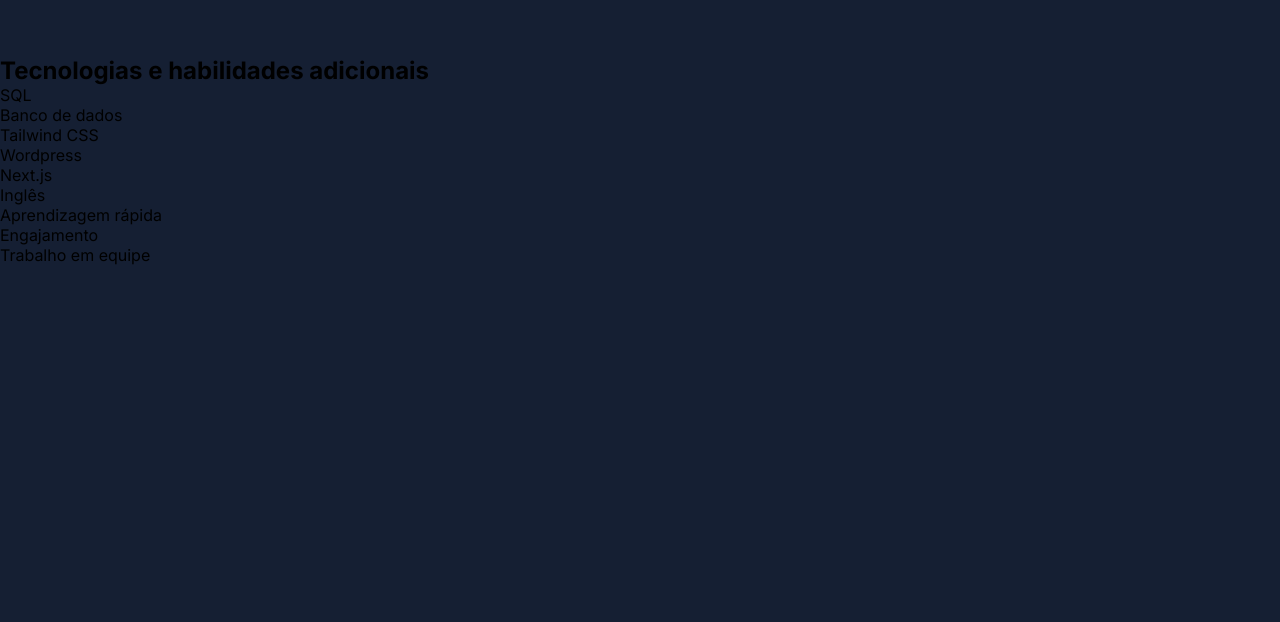
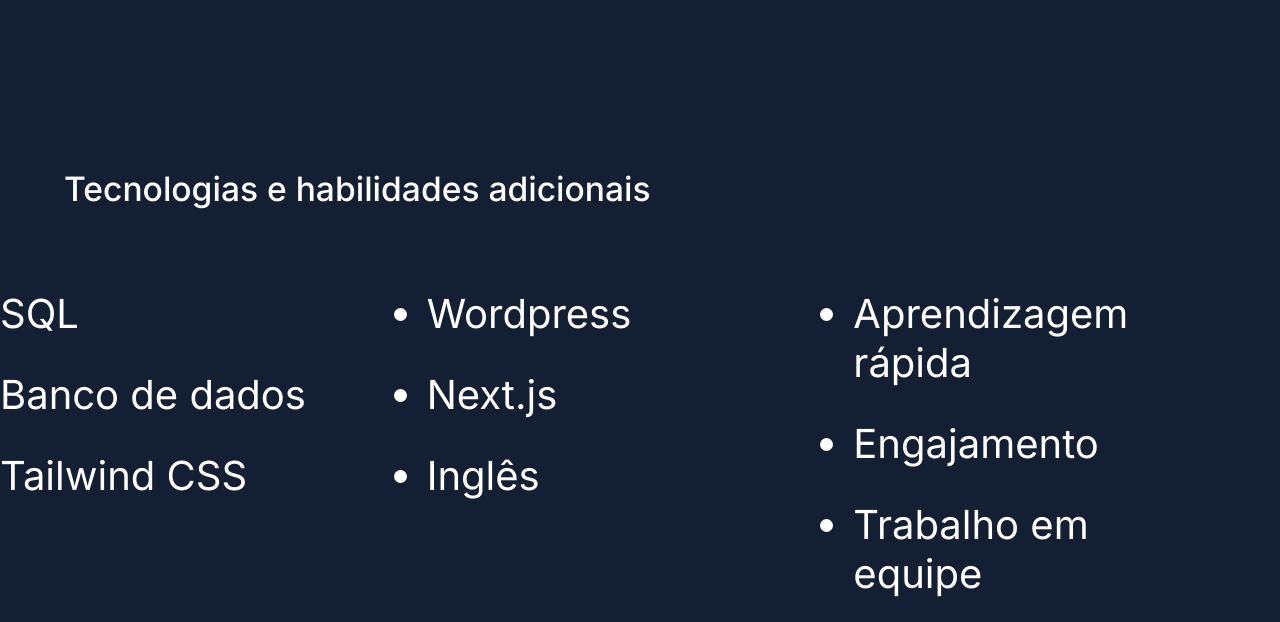
Before and after one commit to iSantanaaH/front-end-web, a Next.js app: page / in a window 1280 px wide. Shown: the part 2952-3574 px from the top of the page. Before the commit the page ends 3217 px from the top, so only its background shows below. Built offline with nearby package versions, Linux system fonts and the light colour scheme.

Commit message:
create layout aditional skills

```diff
--- a/app/page.module.css
+++ b/app/page.module.css
@@ -241,10 +241,11 @@
   max-width: calc(100vw - 5rem);
 }
 
-.Technologies h2 {
+.Technologies h2,
+.AditionalTitle h2 {
   font-weight: 500;
   color: var(--white-full);
-  font-size: 2rem;
+  font-size: 2.1rem;
   margin: 7rem 0 3rem 4rem;
 }
 
@@ -259,6 +260,25 @@
 }
 
 .ImageTechnologies {
-  /* background: blue; */
   border-radius: 0.8rem;
 }
+
+.AditionalSkills {
+  display: grid;
+}
+
+.AditionalTitle h2 {
+  grid-column: 1 / span 3;
+}
+
+.ContainerSkills{
+  margin: 0 auto;
+  display: grid;
+  grid-template-columns: repeat(3, 1fr);
+}
+
+.ListSkills li {
+  color: var(--white-full);
+  font-size: 2.5rem;
+  margin: 2rem 5rem 1.5rem 0;
+}
```
